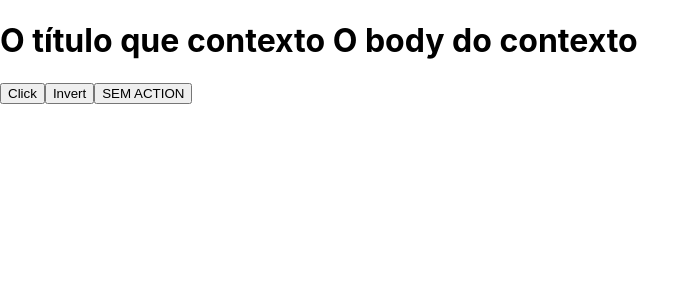
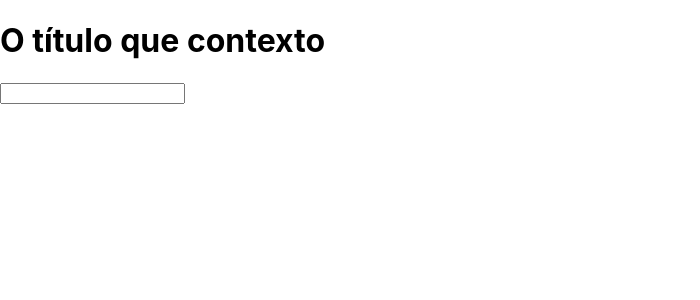
Before and after one commit to robsonshockwave/react-hooks-dominance, a React (Create React App) app: page / in a window 1280 px wide. Shown: the top 300 px of the page, without its empty margins (0-700 px from the left). Built offline with nearby package versions, Linux system fonts and the light colour scheme.

Commit message:
useContext + useReducer

```diff
--- a/src/App.js
+++ b/src/App.js
@@ -1,42 +1,70 @@
+import { createContext, useContext, useRef } from 'react';
+import P from 'prop-types';
 import { useReducer } from 'react';
 import './App.css';
 
-const globalState = {
+// actions.js
+export const actions = {
+  CHANGE_TITLE: 'CHANGE_TITLE',
+};
+
+// estado global
+// data.js
+export const globalState = {
   title: 'O título que contexto',
   body: 'O body do contexto',
   counter: 0,
 };
 
-const reducer = (state, action) => {
+// reducer.js
+export const reducer = (state, action) => {
   switch (action.type) {
-    case 'muda': {
-      console.log('Chamou muda com', action.payload);
+    case actions.CHANGE_TITLE: {
+      console.log('Mudar título');
       return { ...state, title: action.payload };
     }
-    case 'inverter': {
-      console.log('Chamou inverter');
-      const { title } = state;
-      return { ...state, title: title.split('').reverse().join('') };
-    }
   }
-
-  console.log('NENHUM ACTION ENCONTRADA');
-  return { ...state }; //sempre tem que retornar um estado
+  return { ...state };
 };
 
-function App() {
+// AppContext.jsx
+export const Context = createContext();
+export const AppContext = ({ children }) => {
   const [state, dispatch] = useReducer(reducer, globalState);
-  const { counter, title, body } = state;
+
+  const changeTitle = (payload) => {
+    dispatch({ type: actions.CHANGE_TITLE, payload });
+  };
+
+  return <Context.Provider value={{ state, changeTitle }}>{children}</Context.Provider>;
+};
+
+AppContext.propTypes = {
+  children: P.node,
+};
+
+// H1/index.jsx
+export const H1 = () => {
+  const context = useContext(Context);
+  const inputRef = useRef();
 
   return (
-    <div>
-      <h1>
-        {title} {body}
-      </h1>
-      <button onClick={() => dispatch({ type: 'muda', payload: new Date().toLocaleString('pt-br') })}>Click</button>
-      <button onClick={() => dispatch({ type: 'inverter' })}>Invert</button>
-      <button onClick={() => dispatch({ type: 'QUALQUERCOISA' })}>SEM ACTION</button>
-    </div>
+    <>
+      <h1 onClick={() => context.changeTitle(inputRef.current.value)}>{context.state.title}</h1>
+      <input type="text" ref={inputRef} />
+    </>
+  );
+};
+
+// App.jsx
+function App() {
+  return (
+    <AppContext>
+      {/* Pode ter um contexto dentro de outro contexto */}
+      <div>
+        <H1 />
+      </div>
+    </AppContext>
   );
 }
 
```
